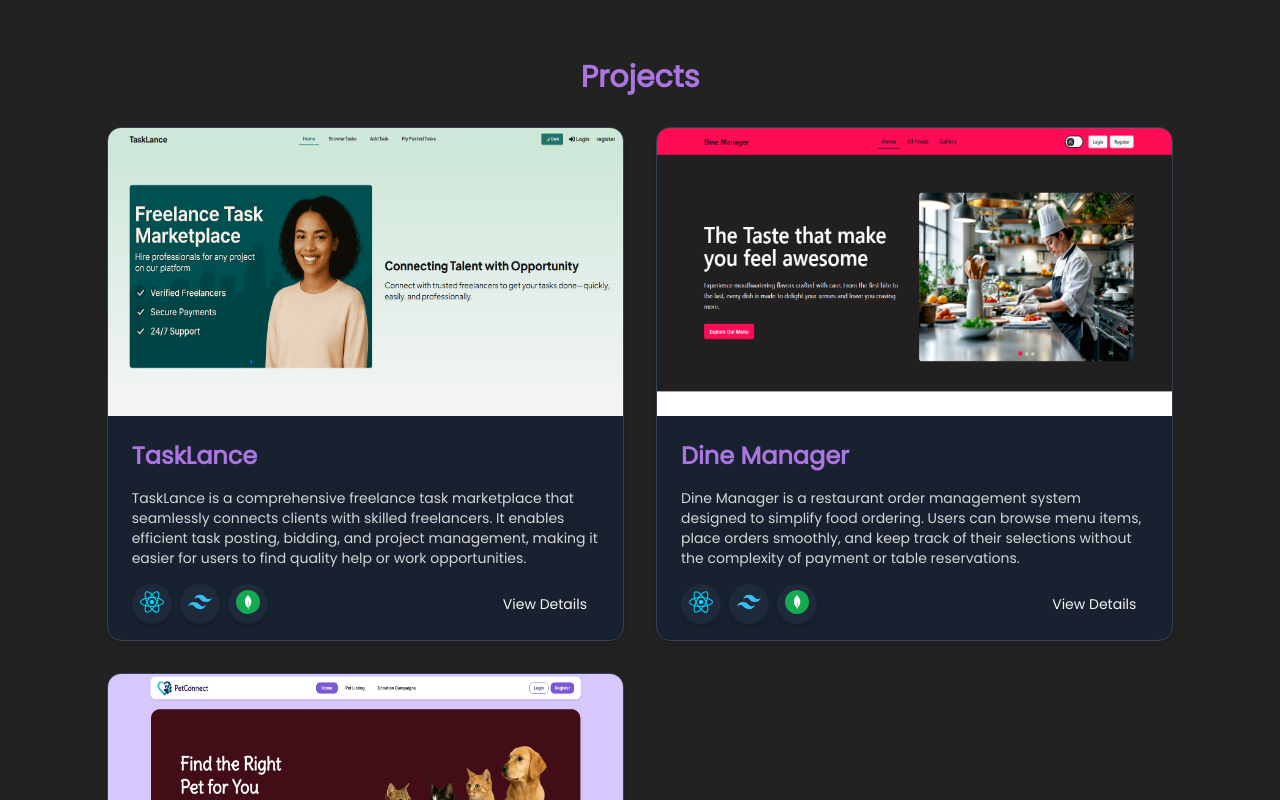
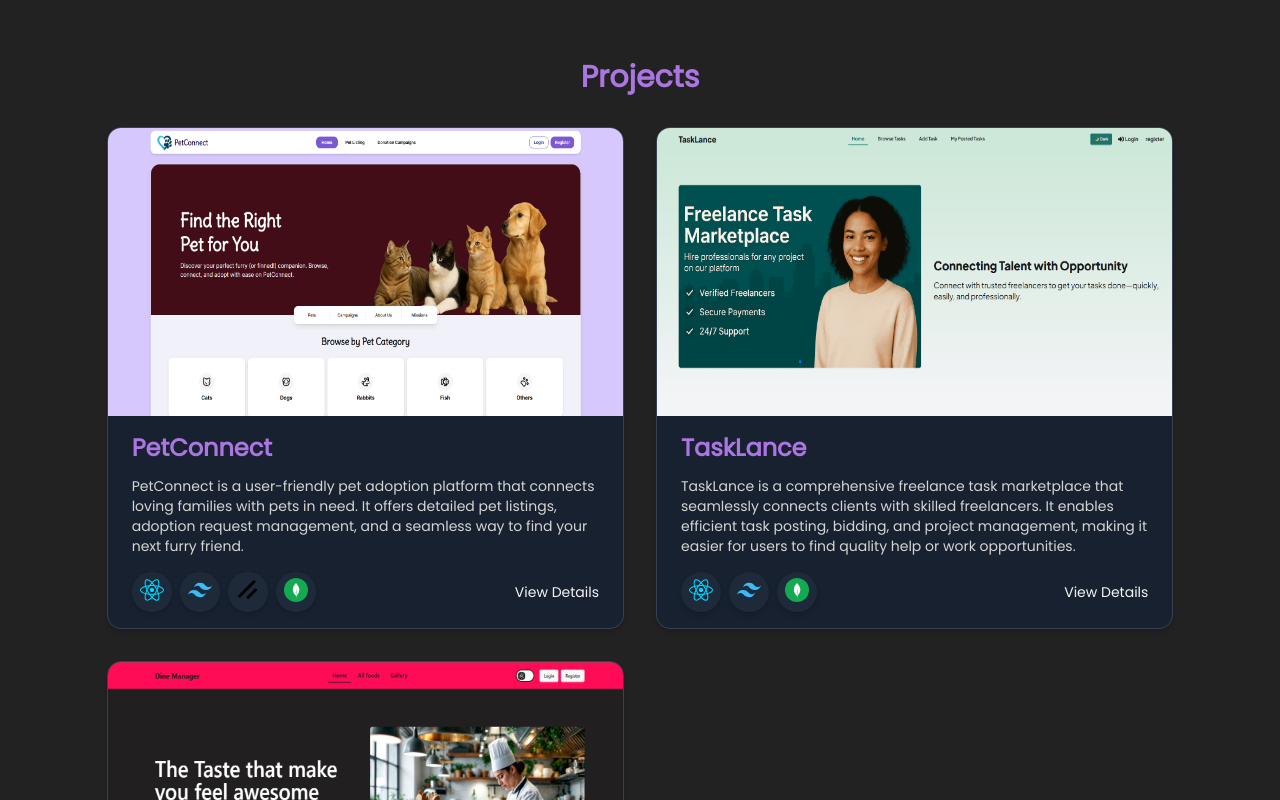
Before and after one commit to AbuSufianMahin/portfolio, a React (Vite) app: page / in a window 1280 px wide. Shown: the part 1820-2620 px from the top of the page. Built offline with nearby package versions, Linux system fonts and the light colour scheme.

Commit message:
fixed project image size

```diff
--- a/Data/projectData.js
+++ b/Data/projectData.js
@@ -11,6 +11,19 @@ import shadcnLogo from "../src/assets/Icons/shadcnui.svg"
 const projectsData = [
     {
         id: 1,
+        name: "PetConnect",
+        image: petconnectHeaderSS,
+        description:
+            "PetConnect is a user-friendly pet adoption platform that connects loving families with pets in need. It offers detailed pet listings, adoption request management, and a seamless way to find your next furry friend.",
+        techList: [
+            { name: "React", icon: reactLogo },
+            { name: "TailwindCSS", icon: tailwindLogo },
+            { name: "Shadcn", icon: shadcnLogo },
+            { name: "MongoDB", icon: mongoDBLogo },
+        ],
+    },
+    {
+        id: 2,
         name: "TaskLance",
         image: tasklanceHeaderSS,
         description:
@@ -22,7 +35,7 @@ const projectsData = [
         ],
     },
     {
-        id: 2,
+        id: 3,
         name: "Dine Manager",
         image: dinemanagerHeaderSS,
         description:
@@ -33,19 +46,7 @@ const projectsData = [
             { name: "MongoDB", icon: mongoDBLogo },
         ],
     },
-    {
-        id: 3,
-        name: "PetConnect",
-        image: petconnectHeaderSS,
-        description:
-            "PetConnect is a user-friendly pet adoption platform that connects loving families with pets in need. It offers detailed pet listings, adoption request management, and a seamless way to find your next furry friend.",
-        techList: [
-            { name: "React", icon: reactLogo },
-            { name: "TailwindCSS", icon: tailwindLogo },
-            { name: "Shadcn", icon: shadcnLogo },
-            { name: "MongoDB", icon: mongoDBLogo },
-        ],
-    },
+
 ];
 
 
--- a/src/Components/Pages/HomeLayoutPages/Home/Projects/Projects.jsx
+++ b/src/Components/Pages/HomeLayoutPages/Home/Projects/Projects.jsx
@@ -4,6 +4,7 @@ import { Button } from "../../../../ui/button"
 import { NavLink } from "react-router"
 
 import projectsData from "../../../../../../Data/projectData";
+import { MoveRight } from "lucide-react";
 
 const Projects = () => {
 
@@ -12,39 +13,37 @@ const Projects = () => {
             <div className="w-11/12 md:w-10/12 max-w-7xl mx-auto">
                 <h1 className="text-3xl text-primary font-bold text-center mb-8">Projects</h1>
 
-                <div className="grid md:grid-cols-2 gap-8">
+                <div className="grid md:grid-cols-2 gap-4 lg:gap-8">
                     {projectsData.map(({ id, name, image, description, techList }) => (
                         <div
                             key={id}
-                            className="grid gap-6 border border-gray-700 bg-secondary rounded-xl shadow-md overflow-hidden hover:shadow-xl transition-shadow duration-300"
+                            className="flex flex-col gap-4 border border-gray-700 bg-secondary rounded-xl shadow-md overflow-hidden hover:shadow-xl transition-shadow duration-300"
                         >
-                            {/* Image spans both columns on small screens */}
-                            <div className="md:h-72 overflow-hidden">
+                            <div>
                                 <img
                                     src={image}
                                     alt={`${name} Header`}
-                                    className="w-full h-full"
+                                    className="w-full md:h-42 lg:h-72"
                                 />
                             </div>
 
-                            {/* Left: Name + Description */}
-                            <div className="px-6 pb-4 flex flex-col gap-4">
+
+                            <div className="px-6 pb-4 flex flex-col justify-between h-full gap-4">
                                 <div className="justify-center">
-                                    <h2 className="text-2xl font-semibold text-primary mb-4">{name}</h2>
-                                    <p className="text-[#d5d5d5] text-xs md:text-sm">{description}</p>
+                                    <h2 className="text-2xl font-semibold text-primary mb-2 md:mb-3">{name}</h2>
+                                    <p className="text-[#d5d5d5] text-xs lg:text-sm">{description}</p>
                                 </div>
 
                                 {/* Right: Tech icons */}
-                                <div className="flex items-center justify-between">
-                                    <div className="flex flex-wrap items-center gap-2">
+                                <div className="flex flex-col md:flex-row lg:items-center justify-between">
+                                    <div className="flex flex-wrap items-center gap-1 lg:gap-2">
                                         {techList.map(({ name, icon }, indx) => (
                                             <Tooltip key={indx}>
                                                 <TooltipTrigger>
                                                     <div
-                                                        className="flex flex-col items-center justify-center w-10 h-10 rounded-full bg-gray-800 text-white shadow-md"
-                                                        title={name}
+                                                        className="flex flex-col items-center justify-center w-8 h-8 lg:w-10 lg:h-10 rounded-full bg-gray-800 text-white shadow-md"
                                                     >
-                                                        <img src={icon} alt={`${name} logo`} className="w-6 h-6 mb-1" />
+                                                        <img src={icon} alt={`${name} logo`} className="w-5 h-5 lg:w-6 lg:h-6 mb-1" />
                                                     </div>
                                                 </TooltipTrigger>
                                                 <TooltipContent side="bottom">
@@ -53,9 +52,11 @@ const Projects = () => {
                                             </Tooltip>
                                         ))}
                                     </div>
-                                    <NavLink to="">
-                                        <Button size={"sm"} variant={"ghost"} className="hover:bg-transparent hover:text-primary cursor-pointer transition duration-300">View Details</Button>
-                                    </NavLink>
+                                    <div>
+                                        <NavLink to="">
+                                            <Button variant={"ghost"} className="p-0 rounded-4xl hover:bg-transparent hover:text-primary cursor-pointer transition duration-300">View Details</Button>
+                                        </NavLink>
+                                    </div>
                                 </div>
                             </div>
                         </div>
```
Also changed, not shown: src/assets/Images/PetConnect-header.png.
